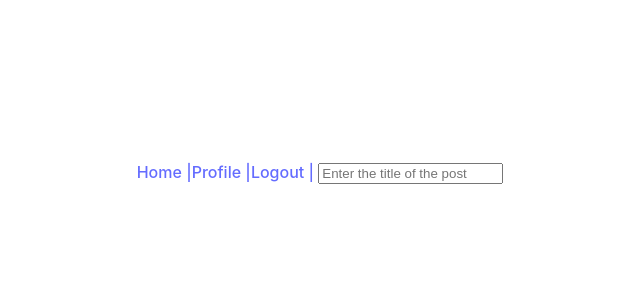
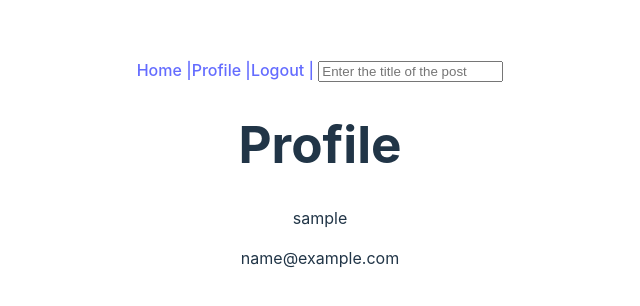
Before and after one commit to AdrikLarreategui/Desafio-BBK, a React (Vite) app in the folder Frontend/: page /profile in a window 1280 px wide. Shown: the part 228-534 px from the top of the page, without its empty margins (320-960 px from the left). Built offline with nearby package versions, Linux system fonts and the light colour scheme; sample sign-in values are in the browser's storage.

Commit message:
commit cambios en app.jsx, y profile. Creación de Admin, NotFound, Profile, Users, User, AdminZone y PrivateZone

```diff
--- a/Frontend/src/App.jsx
+++ b/Frontend/src/App.jsx
@@ -1,11 +1,16 @@
 import { useState } from "react";
 import Register from "./assets/components/Register/Register";
-
 import TheHeader from "./assets/components/TheHeader/TheHeader";
 import Home from "../src/assets/components/Home/Home";
+import Profile from '../src/assets/components/Profile/Profile'
 import { BrowserRouter, Routes, Route } from "react-router-dom";
+import Login from "./assets/components/Login/Login";
+import Admin from "./assets/components/Admin/Admin";
+import AdminZone from "./guards/AdminZone";
+import PrivateZone from "./guards/PrivateZone";
+import NotFound from "./assets/components/NotFound/NotFound";
 import "./App.css";
-import Login from "./assets/components/Login/Login";
+
 
 function App() {
   return (
@@ -17,6 +22,9 @@ function App() {
           <Route path="/" element={<Home />} />
           <Route path="/register" element={<Register />} />
           <Route path="/login" element={<Login />} />
+          <Route path="/profile" element= {<PrivateZone><Profile /></PrivateZone>}/>
+          <Route path="/admin" element={<AdminZone><Admin /></AdminZone>}/>
+          <Route path="*" element={<NotFound />}/>
         </Routes>
       </BrowserRouter>
     </div>
--- /dev/null
+++ b/Frontend/src/assets/components/Admin/Admin.jsx
@@ -0,0 +1,13 @@
+import React from "react";
+// import Users from '../../components/Users/Users'
+
+const Admin = () => {
+    return (
+        <>
+        <div>Admin</div>
+        <Users />
+        </>
+    )
+}
+
+export default Admin
--- /dev/null
+++ b/Frontend/src/assets/components/NotFound/NotFound.jsx
@@ -0,0 +1,8 @@
+import React from 'react'
+
+const NotFound = () => {
+    return <div>Error 404 Page not found</div>
+
+}
+
+export default NotFound
--- /dev/null
+++ b/Frontend/src/assets/components/Profile/Profile.jsx
@@ -0,0 +1,16 @@
+import React from 'react'
+import { useSelector } from 'react-redux'
+
+const Profile = () => {
+    const { user } = useSelector((state) => state.auth)
+
+    return(
+        <>
+        <h1>Profile</h1>
+        <p>{user.username}</p>
+        <p>{user.email}</p>
+        </>
+    )
+}
+
+export default Profile
--- /dev/null
+++ b/Frontend/src/assets/components/Users/Users.jsx
@@ -0,0 +1,21 @@
+// import React, { useEffect } from 'react'
+// import User from './User/User'
+// import { useDispatch, useSelector } from 'react-redux'
+// import { getAll, reset } from '../../../assets/redux/auth/authSlice'
+
+// const Users = () => {
+//     const { isLoading } = useSelector((state) => state.auth)
+//     const dispatch = useDispatch()
+//     useEffect(()=> {
+//         dispatch(getAll())
+//         dispatch(reset())
+//     }, [])
+//     return(
+//         <div>
+//             <div>Users</div>
+//             {isLoading ? 'Loading...' : <User />}
+//         </div>
+//     )
+// }
+
+// export default Users
--- /dev/null
+++ b/Frontend/src/guards/AdminZone.jsx
@@ -0,0 +1,8 @@
+import { Navigate, json } from "react-router-dom";
+
+const AdminZone = ({ children }) => {
+    const user = JSON.parse(localStorage.getItem('user'))
+    return user && user.role === "admin" ? children : <Navigate to='/' />
+}
+
+export default AdminZone
--- /dev/null
+++ b/Frontend/src/guards/PrivateZone.jsx
@@ -0,0 +1,8 @@
+import { Navigate, json } from "react-router-dom";
+
+const PrivateZone = ({ children }) => {
+    const user = localStorage.getItem('user')
+    return user ? children : <Navigate to='/' />
+}
+
+export default PrivateZone
```
Also changed, not shown: Frontend/src/assets/components/Users/User/User.jsx (added, +12 -0 lines).
